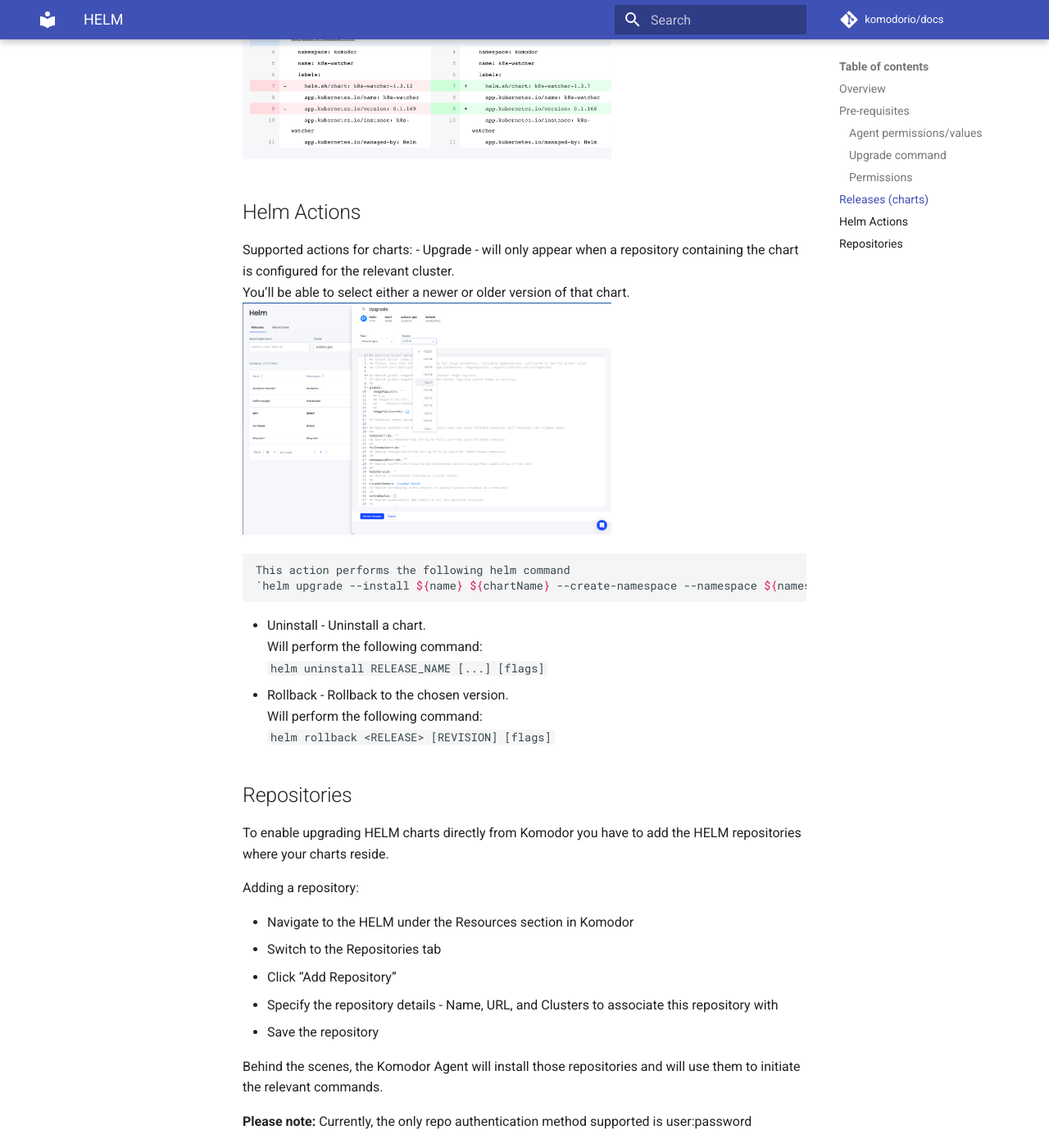
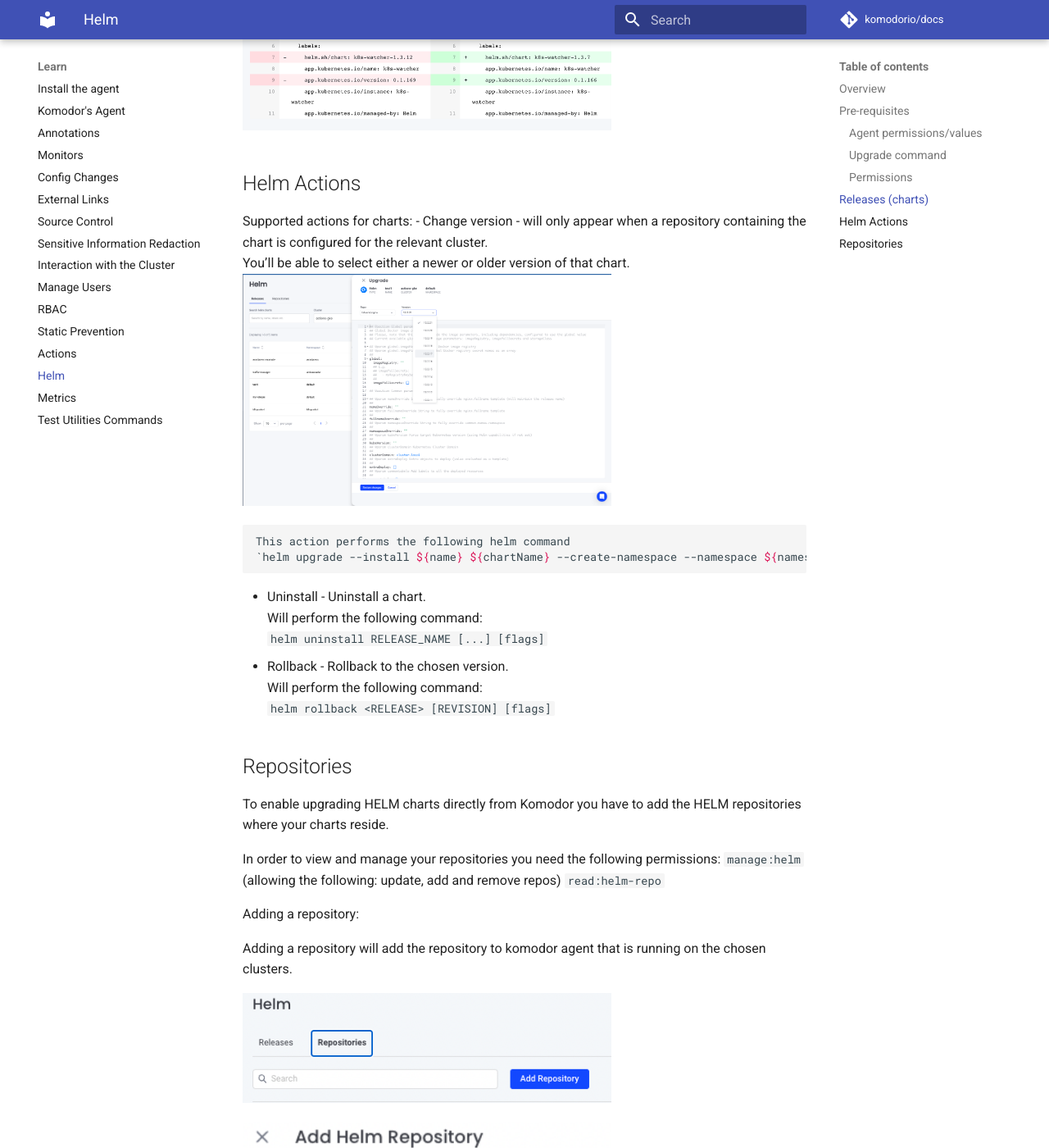
Before and after one commit to komodorio/docs, an MkDocs documentation site: the page built from docs/Learn/Helm.md, in a window 1280 px wide and 1400 px high, scrolled down 2666 px. Shown: the whole window at 82% size. Built offline with MkDocs 1.6.1 and Material for MkDocs 9.7.7, drawn with Linux system fonts in a browser that asks for light colours; comment, search, counter and statistics services are not loaded; some of the changed text lies outside the part shown.

Commit message:
Update helm documentation

```diff
--- a/docs/Learn/Helm.md
+++ b/docs/Learn/Helm.md
@@ -12,6 +12,8 @@
 - Easy rollback or upgrade version with a clear and easy manifest diff
 
 ## Pre-requisites
+Agent version 0.1.158 and above
+
 ### Agent permissions/values
 In order to add those capabilities, the Komodor agent has to have permission to read and manipulate secrets.
 
@@ -27,11 +29,8 @@
 ### Permissions
 You can control who has access to view or modify helm charts within your clusters using Komodor RBAC.
 The following actions can be specified on the RBAC policy level:
-
+`manage:helm` (allowing the following: update, add and remove repos)
 `read:helm-repo`
-`update:helm-repo`
-`add:helm-repo`
-`remove:helm-repo`
 `install:helm-chart`
 `uninstall:helm-chart`
 `revert:helm-chart`
@@ -52,7 +51,7 @@
 ## Helm Actions
 
 Supported actions for charts:
-- Upgrade - will only appear when a repository containing the chart is configured for the relevant cluster.
+- Change version - will only appear when a repository containing the chart is configured for the relevant cluster.
 You’ll be able to select either a newer or older version of that chart.
 <img src="./img/helm-upgrade.png" width="450">
 
@@ -68,7 +67,18 @@
 ## Repositories
 To enable upgrading HELM charts directly from Komodor you have to add the HELM repositories where your charts reside.
 
+In order to view and manage your repositories you need the following permissions:
+`manage:helm` (allowing the following: update, add and remove repos)
+`read:helm-repo`
+
 Adding a repository:
+
+Adding a repository will add the repository to komodor agent that is running on the chosen clusters.
+
+<img src="./img/helm-repo-add-header.png" width="450">
+
+<img src="./img/helm-repo-add.png" width="450">
+
 
 - Navigate to the HELM under the Resources section in Komodor
 - Switch to the Repositories tab
@@ -76,6 +86,8 @@
 - Specify the repository details - Name, URL, and Clusters to associate this repository with
 - Save the repository
 
+Test connection: Currently we are checking that the URL is accessible from a publicfrom public network only.
+
 Behind the scenes, the Komodor Agent will install those repositories and will use them to initiate the relevant commands.
 
 **Please note:** Currently, the only repo authentication method supported is user:password
--- a/mkdocs.yml
+++ b/mkdocs.yml
@@ -37,6 +37,7 @@
       - RBAC: Learn/RBAC.md
       - Static Prevention: Learn/Static-Prevention.md
       - Actions: Learn/Actions.md
+      - Helm: Learn/Helm.md
       - Metrics: Learn/Metrics.md
       - Test Utilities Commands: Learn/Test-Utilities-Commands.md
   - Integrations:
```
Also changed, not shown: docs/Learn/img/helm-repo-add-header.png (added), docs/Learn/img/helm-repo-add.png (added).
